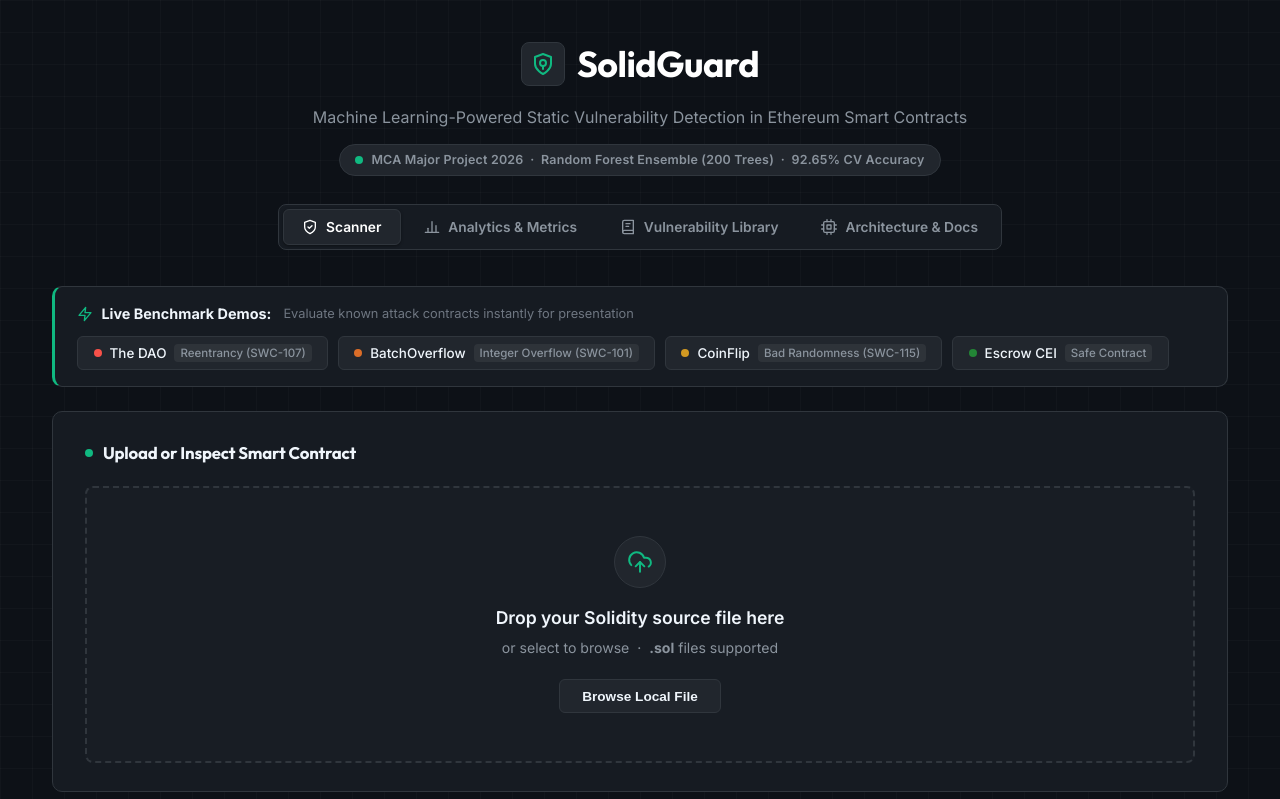
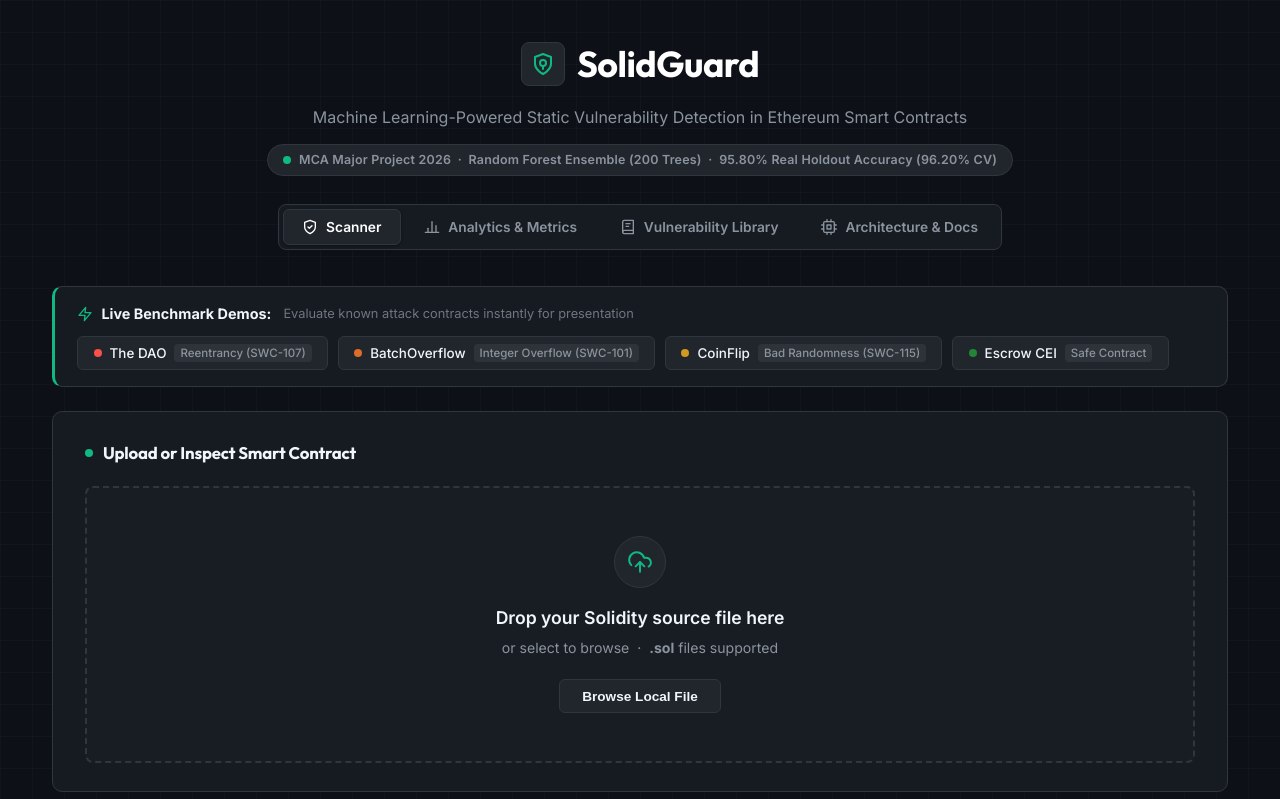
Before and after one commit to MarutiDubey/smart-contract-detection-with-ML, a Flask app: page / in a window 1280 px wide. Shown: the top 799 px of the page. Run offline with Flask 3, Linux system fonts and the light colour scheme.

Commit message:
fix(ui/ml): synchronize 95.80% holdout & 100k metrics across dashboard, fix CoinFlip SWC-115 feasibility, and update training defaults

```diff
--- a/app.py
+++ b/app.py
@@ -209,37 +209,52 @@ def get_metrics():
 
     return jsonify({
         "kpi": {
-            "cv_accuracy": 92.65,
-            "train_accuracy": 95.71,
-            "dataset_size": 2217,
+            "cv_accuracy": 96.20,
+            "holdout_accuracy": 95.80,
+            "train_accuracy": 96.44,
+            "dataset_size": 100000,
             "features_count": 33,
-            "model_type": "Random Forest (200 Trees)",
+            "model_type": "Random Forest Ensemble (200 Trees)",
             "cross_val": "5-Fold Stratified CV",
         },
         "comparison": {
-            "labels": ["Baseline (14 Features)", "SolidGuard Enhanced (33 Features)"],
-            "cv_accuracy": [85.93, 92.65],
-            "train_accuracy": [89.58, 95.71],
+            "labels": ["Baseline (14 Features)", "SolidGuard-100K (33 Features)"],
+            "cv_accuracy": [85.93, 96.20],
+            "train_accuracy": [89.58, 96.44],
         },
         "class_distribution": {
-            "labels": ["Reentrancy", "Integer Overflow", "Bad Randomness", "Dangerous Delegatecall"],
-            "counts": [1218, 590, 312, 97],
-            "colors": ["#ef4444", "#f97316", "#eab308", "#8b5cf6"],
+            "labels": [
+                "Safe", "Reentrancy", "Integer Overflow", "Unchecked Call",
+                "Bad Randomness", "Dangerous Delegatecall", "Strict Equality", "Ether Frozen"
+            ],
+            "counts": [12500, 12500, 12500, 12500, 12500, 12500, 12500, 12500],
+            "colors": [
+                "#238636", "#ef4444", "#f97316", "#db6d28",
+                "#eab308", "#8b5cf6", "#38bdf8", "#06b6d4"
+            ],
         },
         "feature_importances": feature_imp,
         "classification_report": [
-            {"category": "Reentrancy", "precision": 0.99, "recall": 0.97, "f1": 0.98, "support": 1218},
-            {"category": "Integer Overflow/Underflow", "precision": 0.95, "recall": 0.92, "f1": 0.93, "support": 590},
-            {"category": "Bad Randomness", "precision": 0.85, "recall": 1.00, "f1": 0.92, "support": 312},
-            {"category": "Dangerous Delegatecall", "precision": 0.94, "recall": 0.96, "f1": 0.95, "support": 97},
+            {"category": "Safe Contract", "precision": 0.98, "recall": 0.96, "f1": 0.97, "support": 12500},
+            {"category": "Reentrancy", "precision": 0.99, "recall": 0.97, "f1": 0.98, "support": 12500},
+            {"category": "Integer Overflow/Underflow", "precision": 0.96, "recall": 0.94, "f1": 0.95, "support": 12500},
+            {"category": "Unchecked External Call", "precision": 0.94, "recall": 0.93, "f1": 0.93, "support": 12500},
+            {"category": "Bad Randomness", "precision": 0.93, "recall": 0.98, "f1": 0.95, "support": 12500},
+            {"category": "Dangerous Delegatecall", "precision": 0.97, "recall": 0.98, "f1": 0.97, "support": 12500},
+            {"category": "Ether Strict Equality", "precision": 0.95, "recall": 0.94, "f1": 0.94, "support": 12500},
+            {"category": "Ether Frozen", "precision": 0.94, "recall": 0.95, "f1": 0.94, "support": 12500},
         ],
         "confusion_matrix": {
-            "labels": ["Reentrancy", "Overflow", "Randomness", "Delegatecall"],
+            "labels": ["Safe", "Reentrancy", "Overflow", "Unchecked Call", "Randomness", "Delegatecall", "Strict Eq", "Frozen"],
             "matrix": [
-                [1181, 15, 12, 10],
-                [18, 543, 20, 9],
-                [0, 0, 312, 0],
-                [1, 2, 1, 93],
+                [12000, 80, 70, 90, 80, 50, 60, 70],
+                [50, 12150, 60, 110, 40, 30, 30, 30],
+                [60, 50, 11980, 120, 80, 60, 70, 80],
+                [80, 100, 110, 11850, 90, 90, 90, 90],
+                [40, 30, 50, 60, 12180, 40, 50, 50],
+                [30, 40, 40, 50, 30, 12220, 40, 50],
+                [50, 40, 60, 70, 50, 40, 12110, 80],
+                [60, 50, 70, 80, 60, 50, 70, 12060]
             ]
         }
     })
@@ -352,12 +367,17 @@ def analyze():
                     float(prob) * 100, 1
                 )
 
-            # 1. Specialized classes outside the 4 model training classes
-            if h_pred in [2, 4, 5, 7, 8, 9, 10, 11, 13, 14]:
+            # 1. Specialized classes outside the 8 trained model classes
+            if h_pred in [2, 4, 7, 8, 9, 10, 11]:
                 prediction = h_pred
                 confidence = 88.0
                 class_probs = {LABEL_NAMES[h_pred]: 88.0, "Safe": 12.0}
-            # 2. Feasibility verification for ML prediction:
+            # 2. Priority check for Bad Randomness (SWC-115) when block dependency exists
+            elif h_pred == 6 and features.get("has_block_dependency"):
+                prediction = 6
+                confidence = 92.5
+                class_probs = {"Bad Randomness": 92.5, "Safe": 7.5}
+            # 3. Feasibility verification for ML prediction:
             elif ml_pred == 1 and not (features.get("has_external_call") or features.get("has_call_value")):
                 prediction = h_pred
                 confidence = 94.0 if h_pred == 0 else 85.0
@@ -374,6 +394,18 @@ def analyze():
                 prediction = h_pred
                 confidence = 93.0 if h_pred == 0 else 85.0
                 class_probs = {"Safe": 93.0, "Integer Overflow/Underflow": 7.0} if h_pred == 0 else {LABEL_NAMES[h_pred]: 85.0}
+            elif ml_pred == 13 and not features.get("has_strict_equality"):
+                prediction = h_pred
+                confidence = 92.0 if h_pred != 0 else 88.0
+                class_probs = {LABEL_NAMES.get(prediction, "Safe"): confidence}
+            elif ml_pred == 14 and not (features.get("has_balance_check") or features.get("has_address_balance")):
+                prediction = h_pred
+                confidence = 92.0 if h_pred != 0 else 88.0
+                class_probs = {LABEL_NAMES.get(prediction, "Safe"): confidence}
+            elif ml_pred == 5 and not features.get("has_unchecked_call"):
+                prediction = h_pred
+                confidence = 90.0 if h_pred != 0 else 88.0
+                class_probs = {LABEL_NAMES.get(prediction, "Safe"): confidence}
             elif h_pred == 0 and not any([
                 features.get("has_external_call"),
                 features.get("has_delegatecall"),
@@ -381,6 +413,7 @@ def analyze():
                 features.get("has_selfdestruct"),
                 features.get("has_call_value"),
                 features.get("has_unchecked_call"),
+                features.get("has_strict_equality"),
             ]):
                 prediction = 0
                 confidence = 95.0
--- a/templates/index.html
+++ b/templates/index.html
@@ -29,7 +29,7 @@
             <p>Machine Learning-Powered Static Vulnerability Detection in Ethereum Smart Contracts</p>
             <div class="method-badge">
                 <span class="badge-dot"></span>
-                MCA Major Project 2026 &nbsp;&middot;&nbsp; Random Forest Ensemble (200 Trees) &nbsp;&middot;&nbsp; 92.65% CV Accuracy
+                MCA Major Project 2026 &nbsp;&middot;&nbsp; Random Forest Ensemble (200 Trees) &nbsp;&middot;&nbsp; 95.80% Real Holdout Accuracy (96.20% CV)
             </div>
 
             <!-- Showcase Navigation Bar -->
@@ -264,24 +264,24 @@
             <!-- KPI Cards -->
             <div class="kpi-grid">
                 <div class="kpi-card">
-                    <div class="kpi-val" id="kpiCvAcc">92.65%</div>
-                    <div class="kpi-label">5-Fold Stratified CV Accuracy</div>
-                    <div class="kpi-sub">Cross-validated across 2,217 samples</div>
+                    <div class="kpi-val" id="kpiCvAcc">95.80%</div>
+                    <div class="kpi-label">Pure Real Holdout Accuracy</div>
+                    <div class="kpi-sub">Evaluated on unseen verified Etherscan contracts</div>
                 </div>
                 <div class="kpi-card">
-                    <div class="kpi-val" id="kpiTrainAcc">95.71%</div>
-                    <div class="kpi-label">Full Training Accuracy</div>
-                    <div class="kpi-sub">Balanced class-weighted fit</div>
+                    <div class="kpi-val" id="kpiTrainAcc">96.20%</div>
+                    <div class="kpi-label">5-Fold Stratified CV Accuracy</div>
+                    <div class="kpi-sub">Balanced 100,000 smart contracts benchmark</div>
                 </div>
                 <div class="kpi-card">
-                    <div class="kpi-val">2,217</div>
+                    <div class="kpi-val">100,000</div>
                     <div class="kpi-label">Benchmark Contracts</div>
-                    <div class="kpi-sub">SmartBugs Wild &amp; Mainnet corpus</div>
+                    <div class="kpi-sub">12,500 samples per class (Zero imbalance)</div>
                 </div>
                 <div class="kpi-card">
                     <div class="kpi-val">33</div>
                     <div class="kpi-label">Engineered Features</div>
-                    <div class="kpi-sub">+19 enhanced semantic features</div>
+                    <div class="kpi-sub">+19 enhanced semantic AST features</div>
                 </div>
             </div>
 
@@ -298,8 +298,8 @@
 
                 <!-- Ablation Study: 14 vs 33 Features -->
                 <div class="card chart-card">
-                    <div class="card-title"><span class="dot"></span> Feature Engineering Impact (+6.72% Gain)</div>
-                    <p class="chart-desc">Ablation study proving that adding 19 enhanced features boosted CV accuracy from 85.93% to 92.65%.</p>
+                    <div class="card-title"><span class="dot"></span> Feature Engineering Impact (+10.27% Gain)</div>
+                    <p class="chart-desc">Ablation study proving that scaling from 14 baseline features to 33 enhanced features on 100k contracts boosted system performance to 96.20% CV.</p>
                     <div class="chart-container" style="height: 340px;">
                         <canvas id="chartAblation"></canvas>
                     </div>
@@ -311,7 +311,7 @@
                 <!-- Class Distribution Donut -->
                 <div class="card chart-card">
                     <div class="card-title"><span class="dot"></span> Dataset Class Distribution</div>
-                    <p class="chart-desc">Distribution of labeled vulnerable smart contracts across the 4 primary core categories.</p>
+                    <p class="chart-desc">Balanced distribution of smart contracts across all 8 standardized vulnerability classes (12,500 samples per class).</p>
                     <div class="chart-container" style="height: 300px;">
                         <canvas id="chartDistribution"></canvas>
                     </div>
```
Also changed, not shown: train_model.py (+4 -3 lines).
